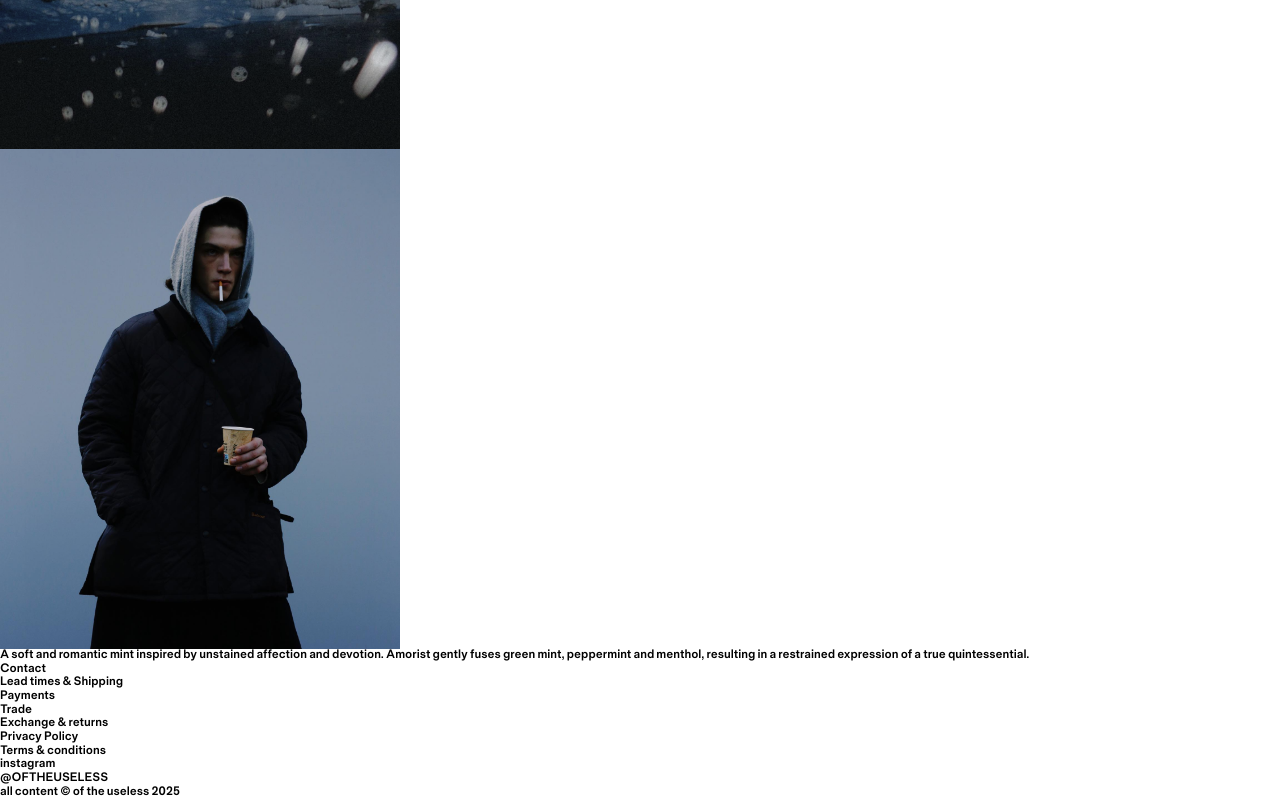
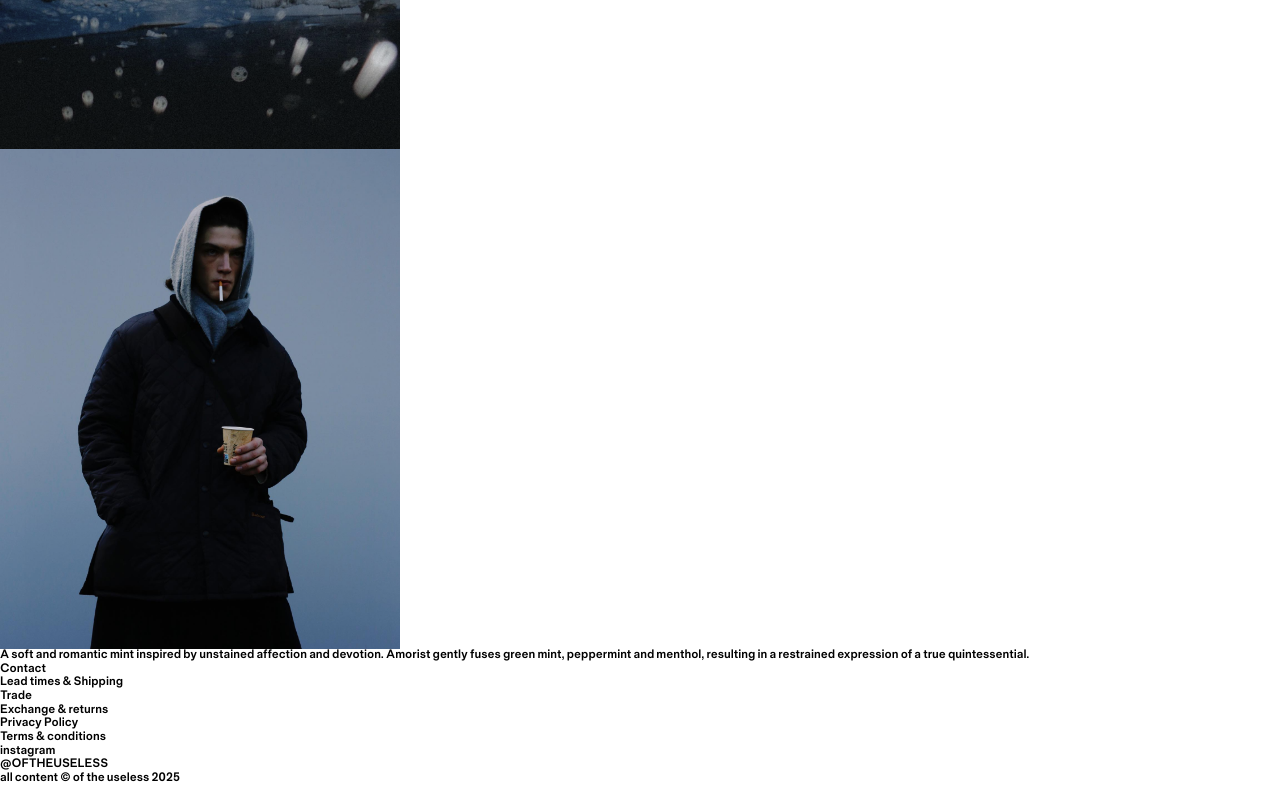
Before and after one commit to Matokosp/otu, a Next.js app: page / in a window 1280 px wide. Shown: the part 1295-2095 px from the top of the page. Built offline with nearby package versions, Linux system fonts and the light colour scheme.

Commit message:
Update Footer.tsx

```diff
--- a/src/app/Components/Footer/Footer.tsx
+++ b/src/app/Components/Footer/Footer.tsx
@@ -12,9 +12,6 @@ const Footer = () => {
             </li>
             <li>
               <Link href="/info">Lead times & Shipping</Link>
-            </li>
-            <li>
-              <Link href="/info">Payments</Link>
             </li>
             <li>
               <Link href="/info">Trade</Link>
```
